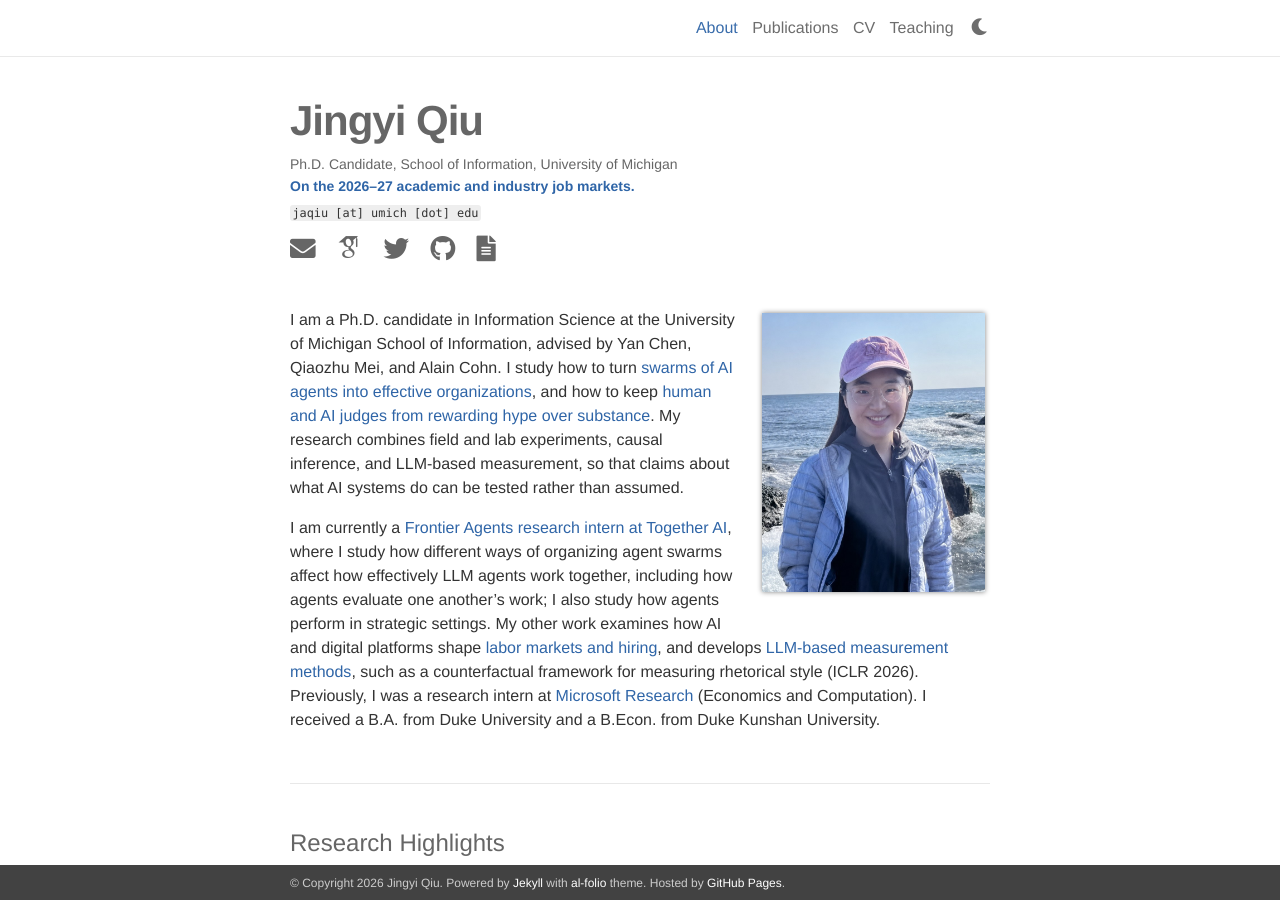
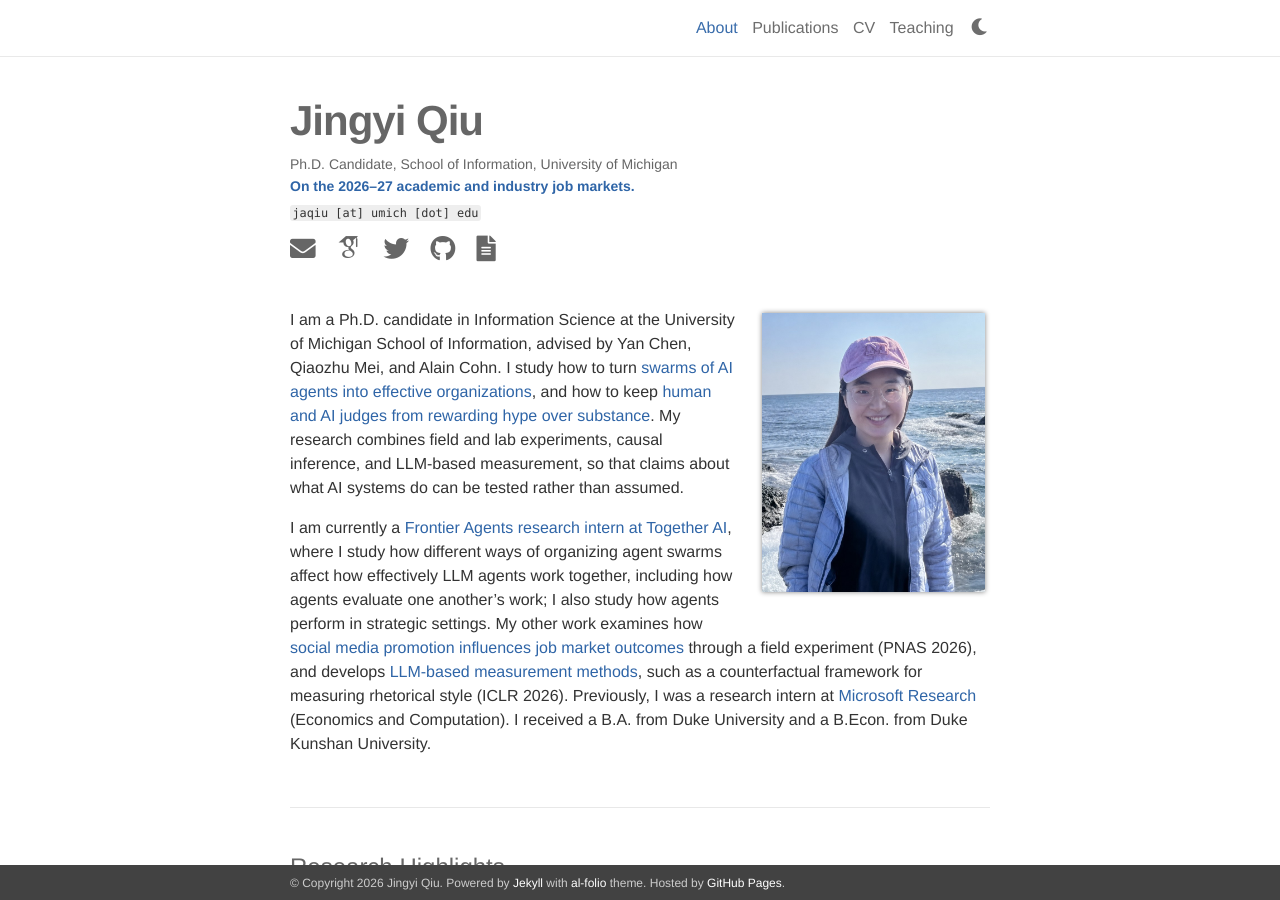
Before and after one commit to Jingyi-Qiu/Jingyi-Qiu.github.io, a Jekyll site: the page built from _pages/about.md, in a window 1280 px wide and 900 px high. Built offline with Jekyll 4.4.1, drawn with Linux system fonts in a browser that asks for light colours; some web fonts are replaced.

Commit message:
Bio: describe the PNAS field experiment on social media promotion
Co-Authored-By: Claude Opus 5.5 <noreply@anthropic.com>
Claude-Session: https://claude.ai/code/session_01UnNrDQhXQVLdbS13m9sxuq

```diff
--- a/_pages/about.md
+++ b/_pages/about.md
@@ -17,6 +17,6 @@ social: true
 
 I am a Ph.D. candidate in Information Science at the University of Michigan School of Information, advised by Yan Chen, Qiaozhu Mei, and Alain Cohn. I study how to turn **swarms of AI agents into effective organizations**, and how to keep **human and AI judges from rewarding hype over substance**. My research combines field and lab experiments, causal inference, and LLM-based measurement, so that claims about what AI systems do can be tested rather than assumed.
 
-I am currently a **Frontier Agents research intern at [Together AI](https://www.together.ai/)**, where I study how different ways of organizing agent swarms affect how effectively LLM agents work together, including how agents evaluate one another's work; I also study how agents perform in strategic settings. My other work examines how AI and digital platforms shape **labor markets and hiring**, and develops **LLM-based measurement methods**, such as a counterfactual framework for measuring rhetorical style (ICLR 2026). Previously, I was a research intern at **Microsoft Research** (Economics and Computation). I received a B.A. from Duke University and a B.Econ. from Duke Kunshan University.
+I am currently a **Frontier Agents research intern at [Together AI](https://www.together.ai/)**, where I study how different ways of organizing agent swarms affect how effectively LLM agents work together, including how agents evaluate one another's work; I also study how agents perform in strategic settings. My other work examines how **social media promotion influences job market outcomes** through a field experiment (PNAS 2026), and develops **LLM-based measurement methods**, such as a counterfactual framework for measuring rhetorical style (ICLR 2026). Previously, I was a research intern at **Microsoft Research** (Economics and Computation). I received a B.A. from Duke University and a B.Econ. from Duke Kunshan University.
 
 </div>
```
